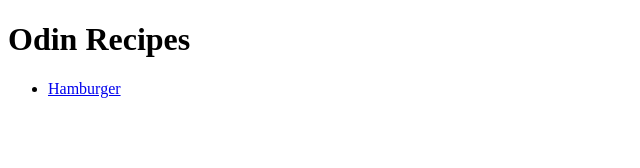
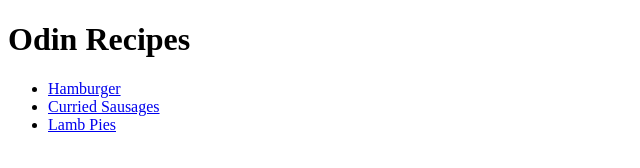
Before and after one commit to clappy-j/odin-recipes, a plain HTML site: page index.html in a window 1280 px wide. Shown: the whole page, without its empty margins (0-640 px from the left). Drawn offline with Linux system fonts and the light colour scheme.

Commit message:
Add links to new recipe pages

```diff
--- a/index.html
+++ b/index.html
@@ -8,6 +8,8 @@
         <h1>Odin Recipes</h1>
         <ul>
             <li><a href="recipes/hamburgers.html">Hamburger</a></li>
+            <li><a href="recipes/curried_sausages.html">Curried Sausages</a></li>
+            <li><a href="recipes/lamb_pies.html">Lamb Pies</a></li>
         </ul>
 
     </body>
```
